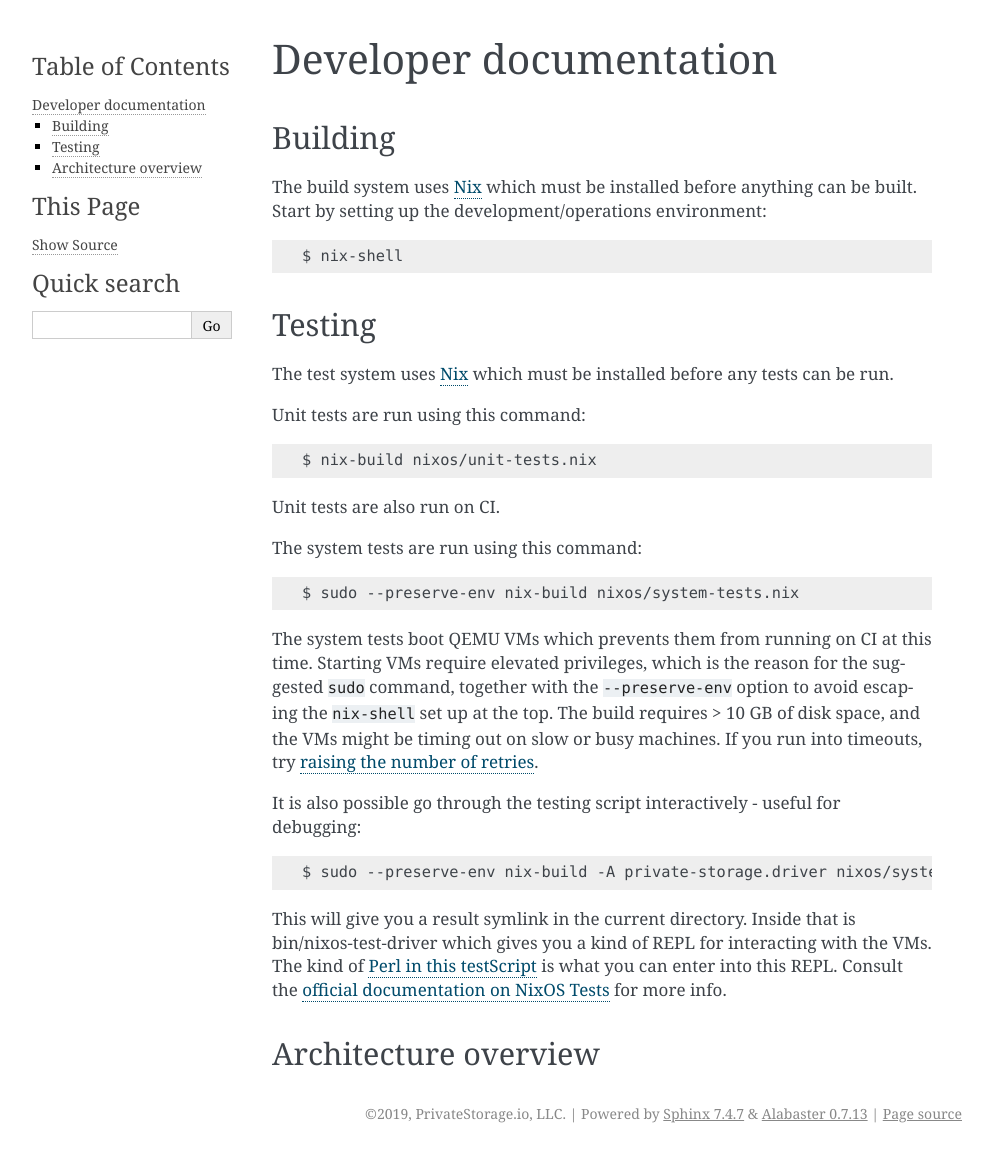
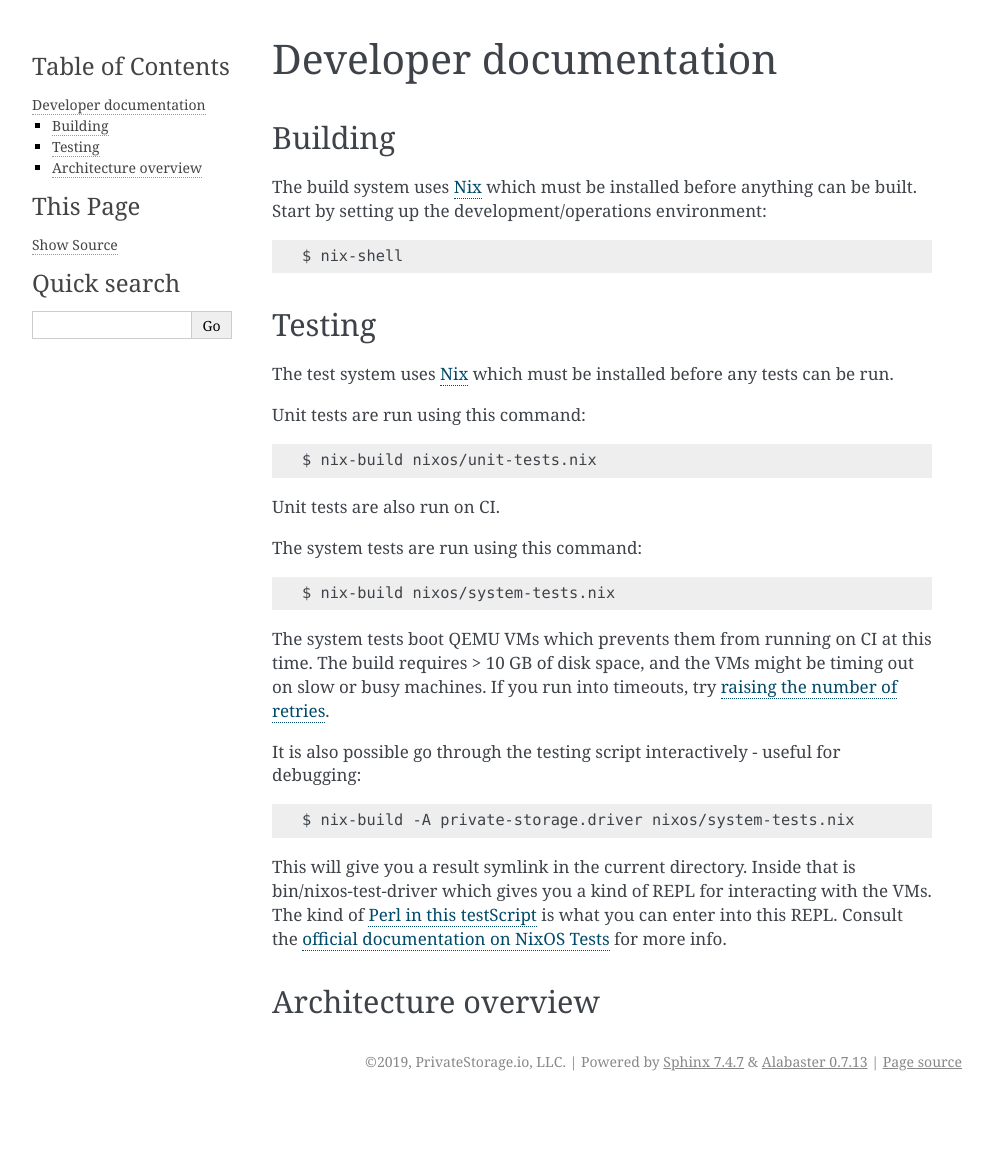
Before and after one commit to PrivateStorageio/PrivateStorageio, a Sphinx documentation site: the page built from docs/source/dev/README.rst, in a window 1280 px wide. Shown: the whole page, without its empty margins (148-1141 px from the left). Built offline with Sphinx 7.4.7, drawn with Linux system fonts in a browser that asks for light colours; after the commit the page ends 1101 px from its top, so only the background shows below that.

Commit message:
Dev docs: The system tests do not need elevated privileges after all.

```diff
--- a/docs/source/dev/README.rst
+++ b/docs/source/dev/README.rst
@@ -22,12 +22,9 @@ Unit tests are also run on CI.
 
 The system tests are run using this command::
 
-  $ sudo --preserve-env nix-build nixos/system-tests.nix
+  $ nix-build nixos/system-tests.nix
 
 The system tests boot QEMU VMs which prevents them from running on CI at this time.
-Starting VMs require elevated privileges,
-which is the reason for the suggested ``sudo`` command,
-together with the ``--preserve-env`` option to avoid escaping the ``nix-shell`` set up at the top.
 The build requires > 10 GB of disk space,
 and the VMs might be timing out on slow or busy machines.
 If you run into timeouts,
@@ -35,7 +32,7 @@ try `raising the number of retries <https://github.com/PrivateStorageio/PrivateS
 
 It is also possible go through the testing script interactively - useful for debugging::
 
-  $ sudo --preserve-env nix-build -A private-storage.driver nixos/system-tests.nix
+  $ nix-build -A private-storage.driver nixos/system-tests.nix
 
 This will give you a result symlink in the current directory.
 Inside that is bin/nixos-test-driver which gives you a kind of REPL for interacting with the VMs.
```
